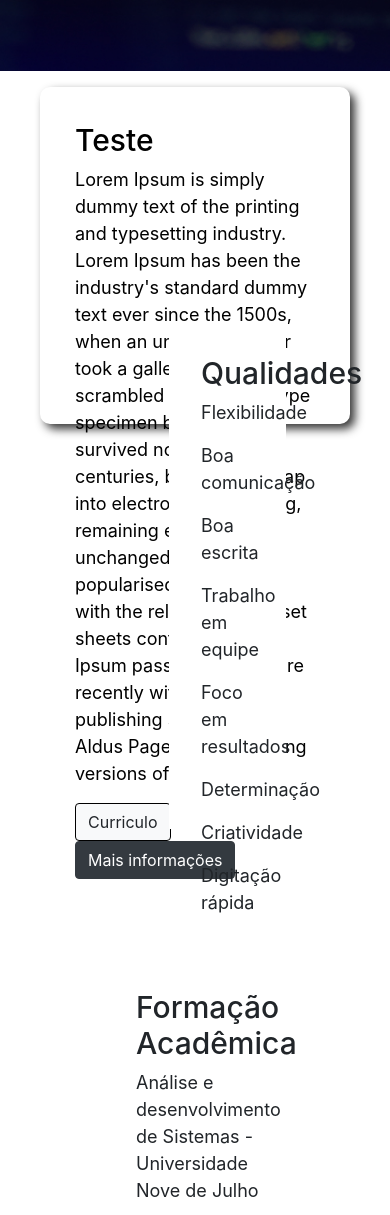
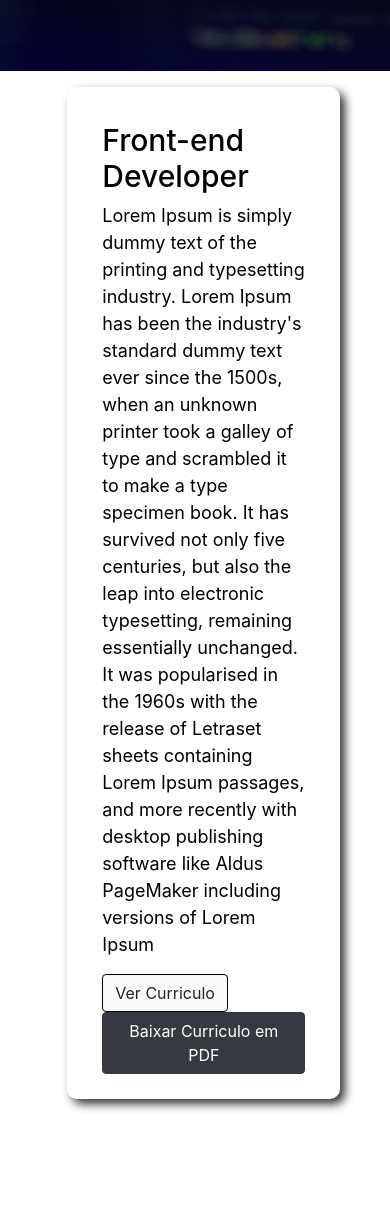
Before and after one commit to GabrielLima01/MeuSite, a plain HTML site: page index.html in a window 390 px wide. Shown: the part 900-2115 px from the top of the page. Drawn offline with nearby package versions, Linux system fonts and the light colour scheme.

Commit message:
Atualizando arquivos

```diff
--- a/index.html
+++ b/index.html
@@ -30,16 +30,26 @@
             </div>
         </div>
 
-        <div class="card-fundo w-100">
-            <h1>Teste</h1>
+        <div class="card-fundo">
+            <h1>Front-end Developer</h1>
             <p>Lorem Ipsum is simply dummy text of the printing and typesetting industry. Lorem Ipsum has been the
                 industry's standard dummy text ever since the 1500s, when an unknown printer took a galley of type and
                 scrambled it to make a type specimen book. It has survived not only five centuries, but also the leap
                 into electronic typesetting, remaining essentially unchanged. It was popularised in the 1960s with the
                 release of Letraset sheets containing Lorem Ipsum passages, and more recently with desktop publishing
                 software like Aldus PageMaker including versions of Lorem Ipsum</p>
-                <button type="button" class="btn btn-light" id="btn-curriculo">Curriculo</button>
-                <button type="button" class="btn btn-dark">Mais informações</button>
+
+            <a href="https://gabriellima01.github.io/curriculo/" target="_blank">
+                <button type="button" class="btn btn-light" id="btn-curriculo">
+                    Ver Curriculo
+                </button>
+            </a>
+
+            <a download="Meu-curriculo" href="curriculo/T.I/GabrielCurriculo.pdf">
+                <button type="button" class="btn btn-dark">
+                    Baixar Curriculo em PDF
+                </button>
+            </a>
         </div>
     </header>
     <section>
@@ -94,9 +104,9 @@
                 </div>
             </div>
         </div>
-
     </section>
     <section></section>
+
 </body>
 <script type="text/javascript" src="js/index.js"></script>
 
--- a/style.css
+++ b/style.css
@@ -3,8 +3,7 @@ body {
     padding: 0;
     box-sizing: border-box;
     background-color: #fff;
-
-
+    overflow-x: hidden;
 }
 
 *{
@@ -69,6 +68,7 @@ nav {
 
 
 
+
 /* Parallax */
 /* Parallax */
 section:nth-of-type(1) {
@@ -93,7 +93,8 @@ section:nth-of-type(1) {
 
 .card-fundo{
     position: relative;
-    height: 40vh;
+    height: 50vh;
+    width: 80vw;
     border-style: solid;
     border-radius: 10px;
     border-color: #fff;
@@ -101,6 +102,7 @@ section:nth-of-type(1) {
     padding: 2rem 2rem;
     background-color: #fff;
     margin-top: 340px;
+    left: 7vw;
 }
 
 
@@ -121,7 +123,6 @@ font-size: 30px;
 
 
 .card-formacao{
-    background-color: #fff;
     width: 50vw;
     height: 34vh;
     padding: 2rem 2rem;
@@ -129,7 +130,6 @@ font-size: 30px;
 }
 
 .card-qualidades{
-    background-color: #fff;
     width: 30vw;
     height: 60vh;
     padding: 2rem 2rem;
@@ -141,7 +141,6 @@ font-size: 30px;
 }
 
 .card-cursos{
-    background-color: #fff;
     width: 50vw;
     height: 48vh;
     border-radius: 6px;
@@ -153,14 +152,15 @@ font-size: 30px;
 
 
 .card-conhecimentos{
-    background-color: #fff;
     width: 50vw;
     height: 60vh;
     padding: 0rem 2rem;
     align-items: center;
 }
 
+ section{
 
+ }
 
 
 
@@ -202,3 +202,88 @@ font-size: 30px;
     opacity: 0.9;
     transition: 0.3s;
 }
+
+
+@media screen and (max-height: 632px){
+
+
+.card-fundo{
+    position: relative;
+    height: 60vh;
+    width: 70vw;
+    border-style: solid;
+    border-radius: 10px;
+    border-color: #fff;
+    box-shadow: 5px 5px 10px #363636;
+    padding: 2rem 2rem;
+    background-color: #fff;
+    margin-top: 340px;
+    left: 7vw;
+}
+
+.container-card{
+        margin-top: 45vh;
+    }
+    }
+
+
+
+    @media screen and (max-width: 1098px){
+
+
+    .card-fundo{
+        position: relative;
+        height: 80vh;
+        width: 70vw;
+        border-style: solid;
+        border-radius: 10px;
+        border-color: #fff;
+        box-shadow: 5px 5px 10px #363636;
+        padding: 2rem 2rem;
+        background-color: #fff;
+        margin-top: 340px;
+        left: 7vw;
+    }
+
+    }
+
+
+@media screen and (max-width: 840px){
+
+
+    .card-fundo{
+        position: relative;
+        height: 120vh;
+        width: 70vw;
+        border-style: solid;
+        border-radius: 10px;
+        border-color: #fff;
+        box-shadow: 5px 5px 10px #363636;
+        padding: 2rem 2rem;
+        background-color: #fff;
+        margin-top: 340px;
+        left: 7vw;
+    }
+
+    .container-card{
+        margin-top: 45vh;
+    }
+    }
+
+
+
+@media screen and (max-width: 1000px){
+
+    .container-card{
+        margin-top: 85vh;
+    }
+    }
+
+
+
+@media screen and (max-width: 780px){
+
+    .container-card{
+        margin-top: 135vh;
+    }
+    }
```
Also changed, not shown: 2 other files.
